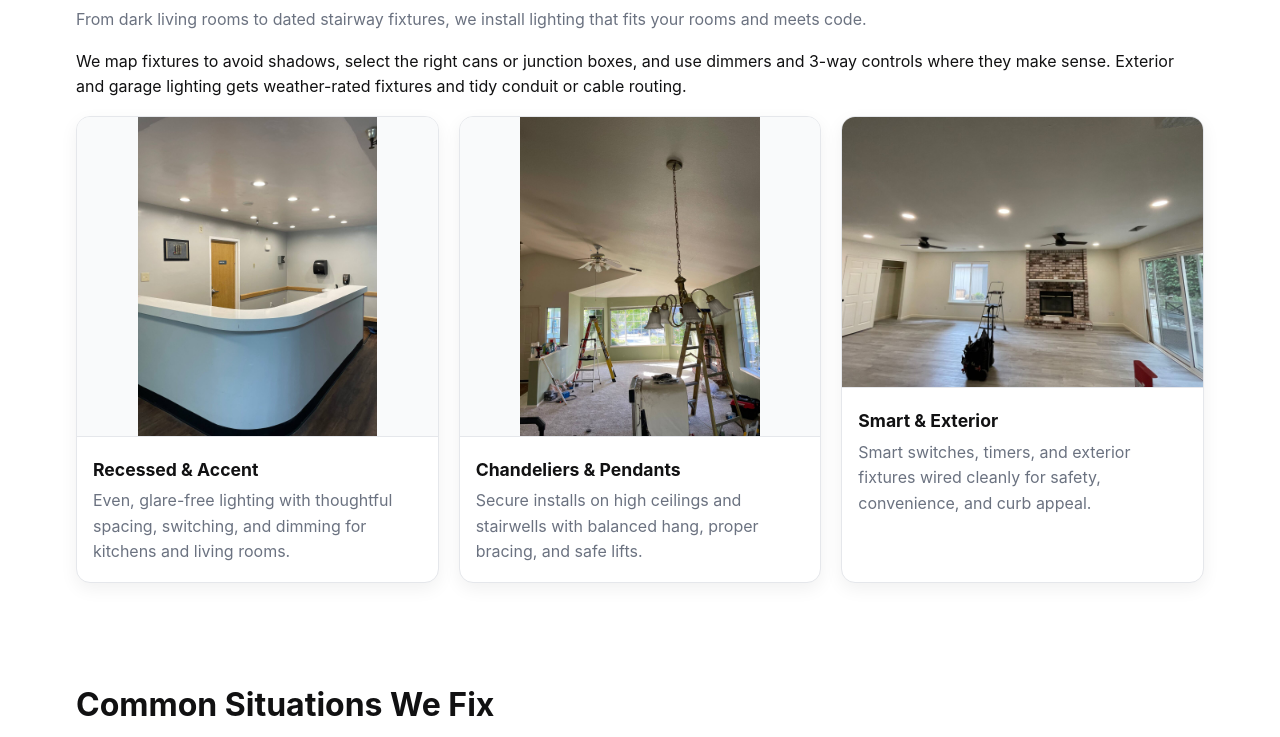
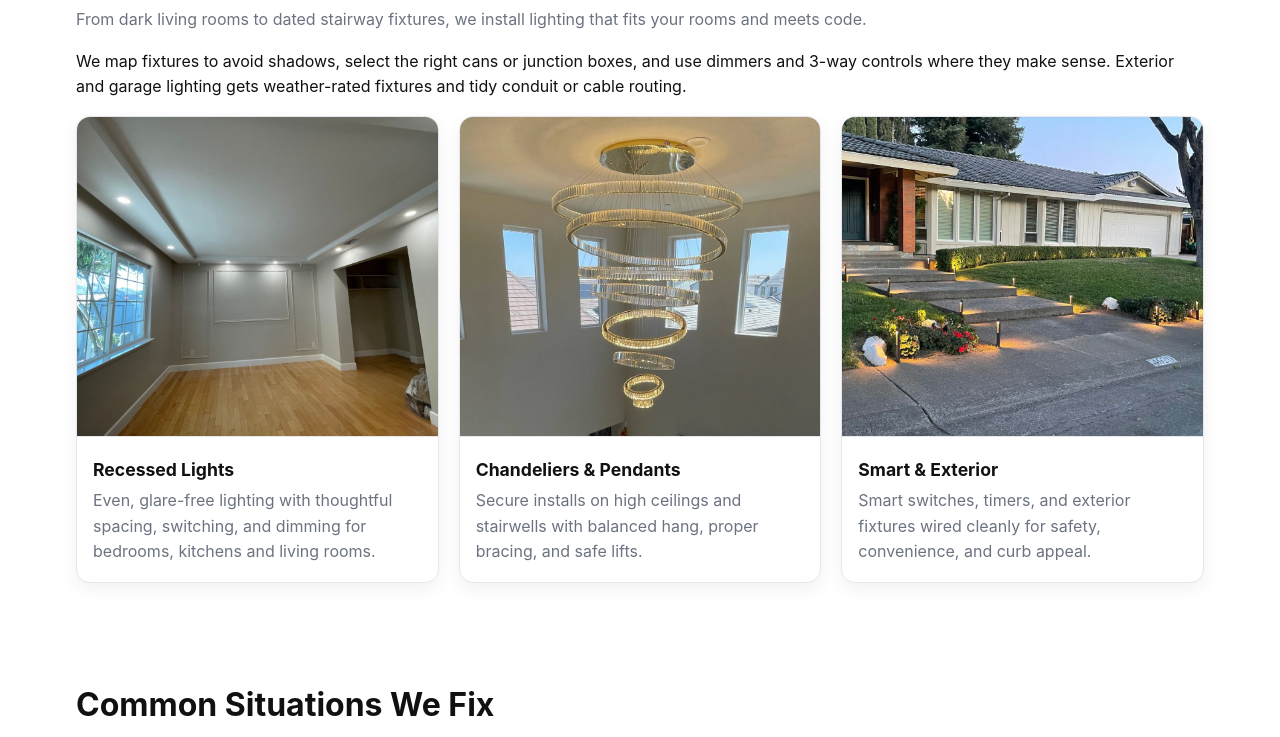
Before and after one commit to ArtfulOneXD/LugoEnergy, a plain HTML site: page lighting-installation.html in a window 1280 px wide. Shown: the part 500-1237 px from the top of the page. Drawn offline with Linux system fonts and the light colour scheme.

Commit message:
Update LugoEnergy copy and lighting card image styling

```diff
--- a/lighting-installation.html
+++ b/lighting-installation.html
@@ -62,21 +62,21 @@
         <p>We map fixtures to avoid shadows, select the right cans or junction boxes, and use dimmers and 3-way controls where they make sense. Exterior and garage lighting gets weather-rated fixtures and tidy conduit or cable routing.</p>
         <div class="grid grid--cards">
           <article class="card">
-            <img src="assets/lights2.jpg" alt="Recessed lights in a hallway" loading="lazy" decoding="async" />
+            <img class="card__img--cover" src="assets/lights_1.jpg" alt="Recessed lights in a hallway" loading="lazy" decoding="async" />
             <div class="card__body">
-              <h3>Recessed & Accent</h3>
-              <p>Even, glare-free lighting with thoughtful spacing, switching, and dimming for kitchens and living rooms.</p>
+              <h3>Recessed Lights</h3>
+              <p>Even, glare-free lighting with thoughtful spacing, switching, and dimming for bedrooms, kitchens and living rooms.</p>
             </div>
           </article>
           <article class="card">
-            <img src="assets/lamp4.jpg" alt="Chandelier installed over stairs" loading="lazy" decoding="async" />
+            <img class="card__img--cover" src="assets/lamp2.jpg" alt="Chandelier installed over stairs" loading="lazy" decoding="async" />
             <div class="card__body">
               <h3>Chandeliers & Pendants</h3>
               <p>Secure installs on high ceilings and stairwells with balanced hang, proper bracing, and safe lifts.</p>
             </div>
           </article>
           <article class="card">
-            <img src="assets/lamp5.jpg" alt="Modern pendant lighting" loading="lazy" decoding="async" />
+            <img class="card__img--cover" src="assets/smart.jpg" alt="Modern pendant lighting" loading="lazy" decoding="async" />
             <div class="card__body">
               <h3>Smart & Exterior</h3>
               <p>Smart switches, timers, and exterior fixtures wired cleanly for safety, convenience, and curb appeal.</p>
--- a/style.css
+++ b/style.css
@@ -237,6 +237,14 @@ body { padding-top: 80px; }
   object-fit: contain;    /* shows full image without cropping */
   background: #f9fafb;    /* light background behind smaller images */
   border-bottom: 1px solid var(--line);
+}
+
+/* Use cover mode for selected portrait images to match card layout */
+.card img.card__img--cover{
+  height: 320px;
+  max-height: 320px;
+  object-fit: cover;
+  object-position: center;
 }
 
 .card__body{ padding: 1rem 1rem 1.1rem; }
```
Also changed, not shown: ev-charger-installation.html (+4 -4 lines), index.html (+4 -3 lines), panel-upgrades.html (+3 -3 lines), assets/Panel1_1.jpg (added), assets/ev_test.jpg (added), assets/evcharging_1.jpg.jpg (added), assets/evcharging_2.jpg (added), assets/evcharging_3.jpg (added), assets/labeling.jpg (added), assets/lights_1.jpg (added), assets/smart.jpg (added).
